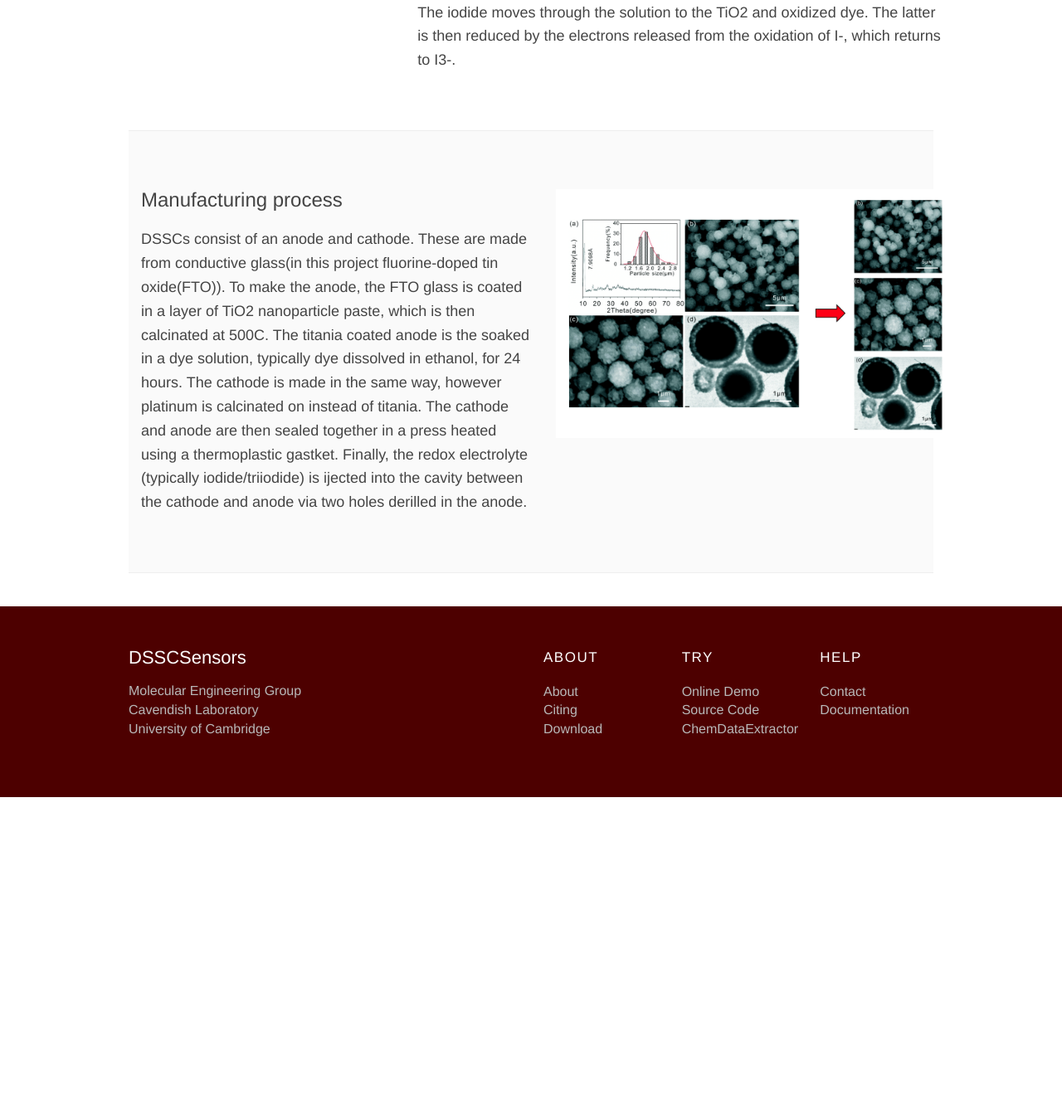
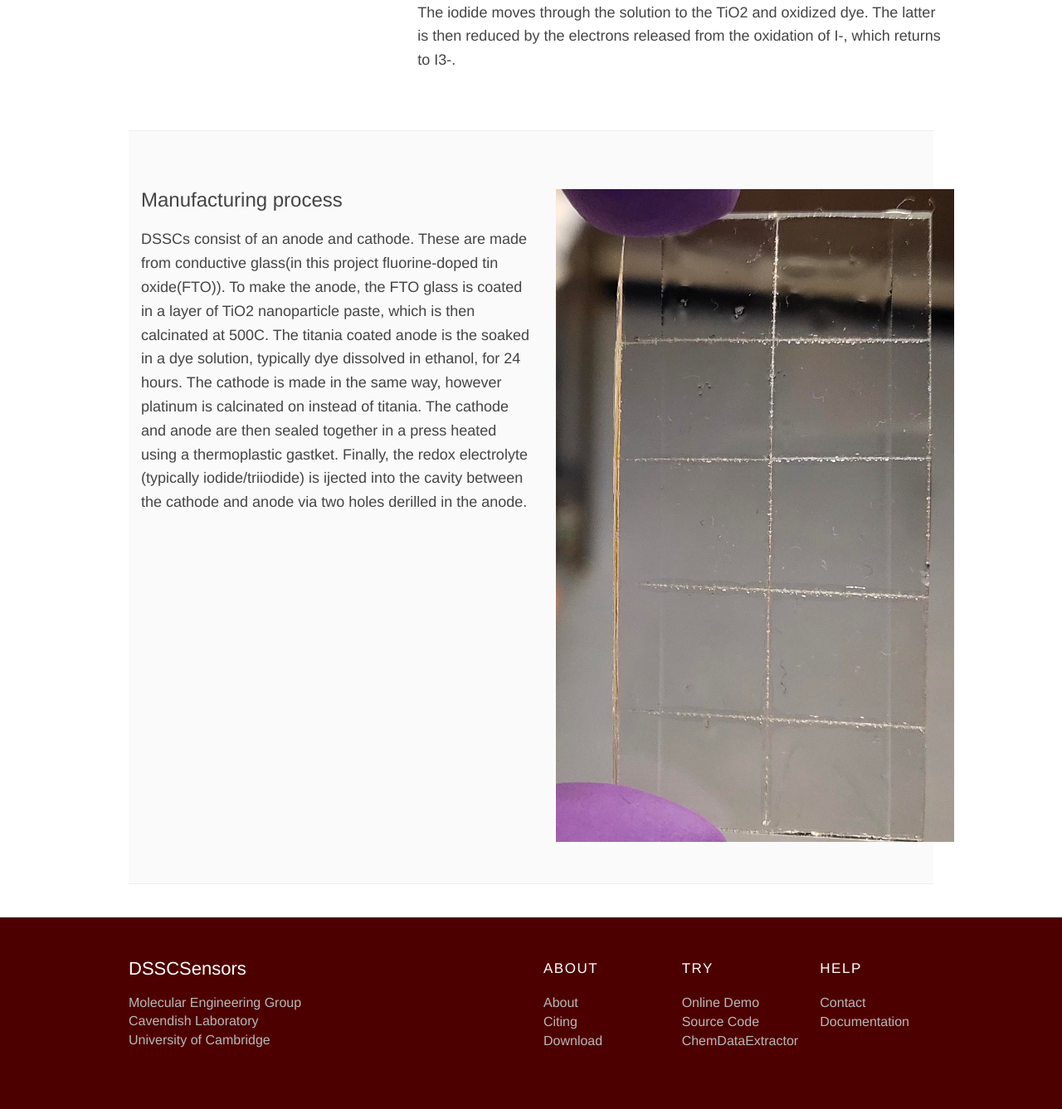
Before and after one commit to DSSCSensors/dssc-sensors.github.io, a Flask app: page /about in a window 1280 px wide. Shown: the part 921-2258 px from the top of the page at 83% size. Before the commit the page ends 1882 px from the top, so only its background shows below. Run offline with Flask 2, Linux system fonts and the light colour scheme; some libraries are stand-ins or nearby versions.

Commit message:
Update about.html

```diff
--- a/ideweb-master/ideweb-master/ideweb/templates/about.html
+++ b/ideweb-master/ideweb-master/ideweb/templates/about.html
@@ -31,7 +31,7 @@
                   <div class="row">
                     <div class="col-sm-4 text-center">
                       <img class="img-about-logo" src="{{ url_for('static', filename='img/cde-logo.svg') }}">
-            {#          <img class="img-about" src="{{ url_for('static', filename='img/chem.svg') }}">#}
+            {#          <img class="img-about" src="{{ url_for('static', filename='img/soaking.jpg') }}">#}
                     </div>
                     <div class="col-sm-8 align-middle">
                       <h3>Operating Principles</h3>
@@ -53,7 +53,7 @@
                     </div>
 
                       <div class="col-sm-6 text-center">
-                        <img class="img-about" src="{{ url_for('static', filename='img/image_splitting.png') }}">
+                        <img class="img-about" src="{{ url_for('static', filename='img/platinum.jpg') }}">
                       </div>
 
                   </div>
```
